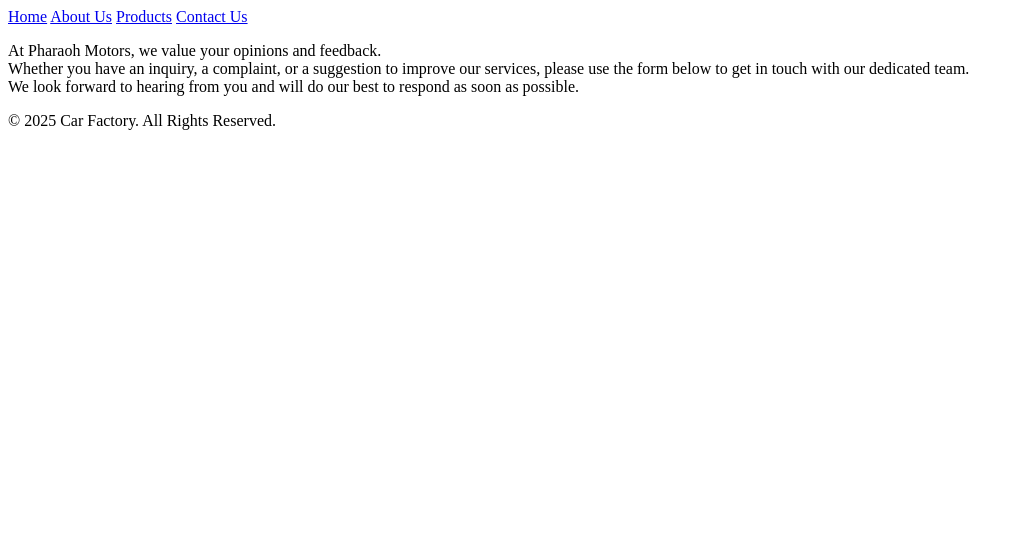
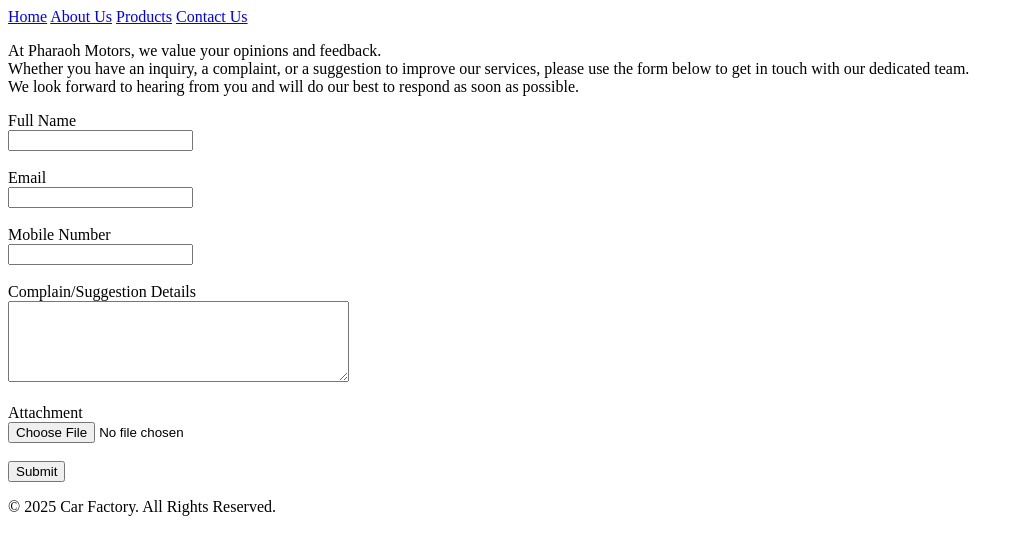
Before and after one commit to A7MEDRAGAB82/CarFactory, a plain HTML site: page contact.html in a window 1280 px wide. Shown: the whole page, without its empty margins (0-1024 px from the left). Drawn offline with Linux system fonts and the light colour scheme.

Commit message:
Implement contact form with required fields and validations

```diff
--- a/contact.html
+++ b/contact.html
@@ -23,6 +23,36 @@
     <br>
     We look forward to hearing from you and will do our best to respond as soon as possible.
     </p>
+  <form action="#" method="post" title="User Contact Form">
+    <div title="Full Name Field">
+          <label for="fullName">Full Name</label><br>
+          <input type="text" id="fullName" name="fullName" minlength="10" maxlength="100" required pattern="[A-Za-z\s]+">
+      </div>
+      <br>
+      <div title="Email Field">
+          <label for="email">Email</label><br>
+          <input type="email" id="email" name="email" required autocomplete="off">
+      </div>
+      <br>
+      <div title="Mobile Number Field">
+          <label for="mobileNumber">Mobile Number</label><br>
+          <input type="tel" id="mobileNumber" name="mobileNumber" required pattern="^(010|011|012|015)\d{8}$" title="e.g., 01012345678">
+      </div>
+      <br>
+      <div title="Details Field">
+          <label for="message">Complain/Suggestion Details</label><br>
+          <textarea id="message" name="message" rows="5" cols="40" required></textarea>
+      </div>
+      <br>
+      <div title="Attachment Field">
+          <label for="attachment">Attachment</label><br>
+          <input type="file" id="attachment" name="attachment">
+      </div>
+      <br>
+      <input type="submit" value="Submit">
+  </form>
+
+
 
 
 
```
